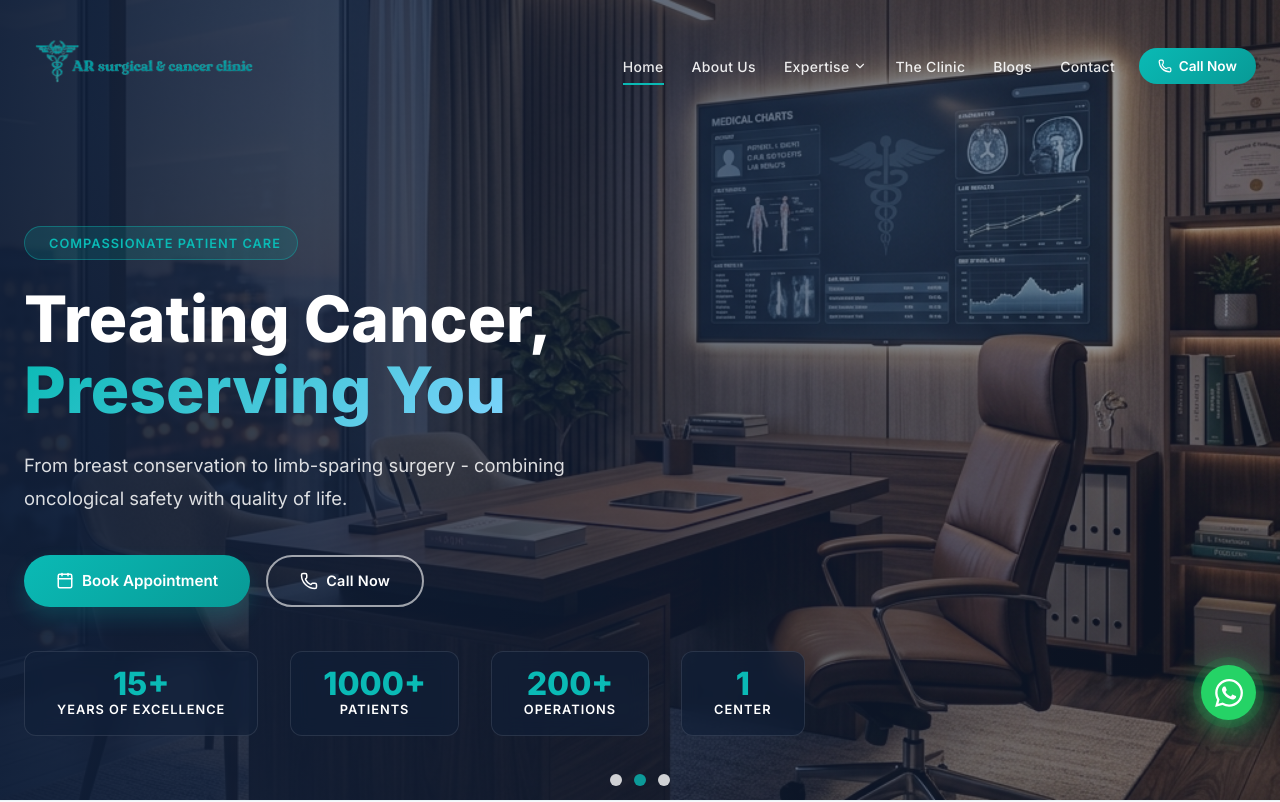
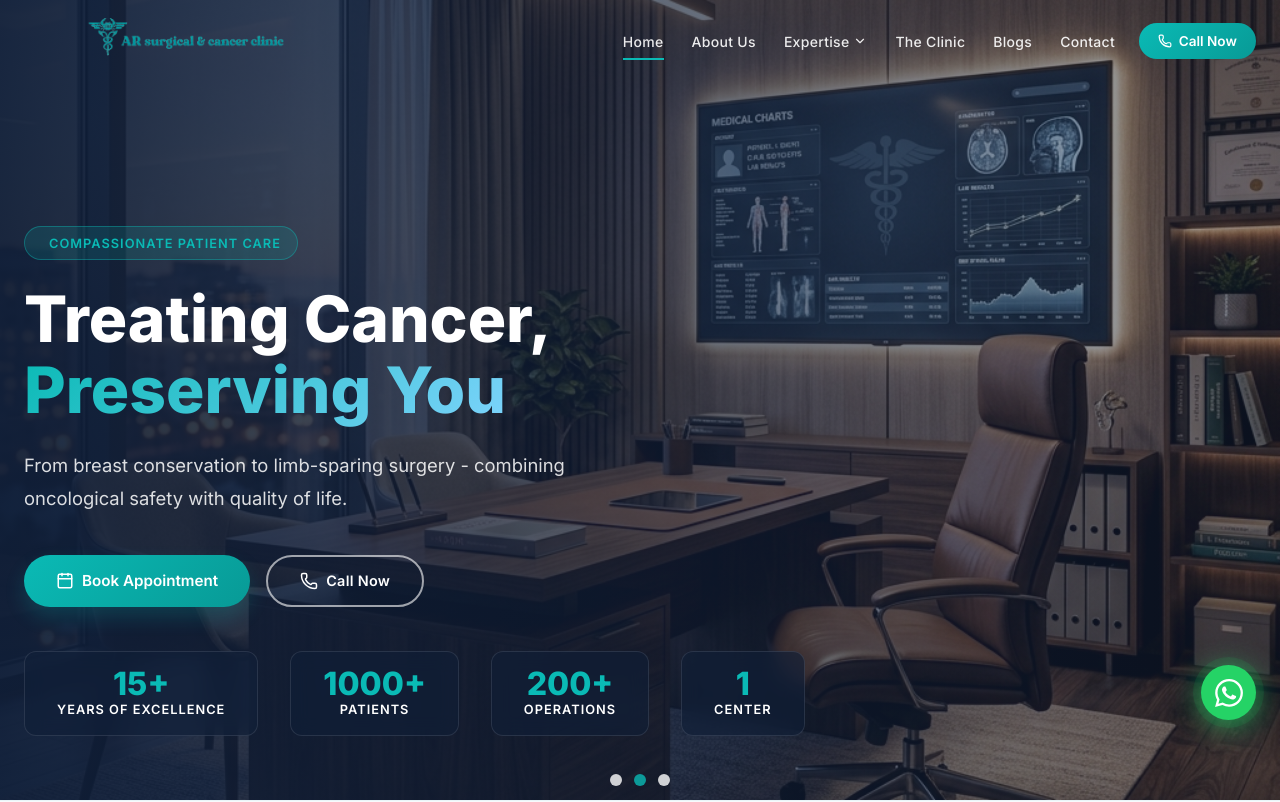
Before and after one commit to yakash4658r/Ajay_Oncologist, a React (Vite) app: page / in a window 1280 px wide. Shown: the top 802 px of the page. Built offline with nearby package versions, Linux system fonts and the light colour scheme.

Commit message:
Fix navbar height, scale logo instead

```diff
--- a/src/components/Navbar.tsx
+++ b/src/components/Navbar.tsx
@@ -63,11 +63,11 @@ export default function Navbar({ currentPage, setCurrentPage }: NavbarProps) {
           >
             <div style={{ display: 'flex', alignItems: 'center' }}>
               <div style={{
-                height: '100px',
-                display: 'flex', alignItems: 'center', justifyContent: 'flex-start',
-                overflow: 'hidden'
+                height: '50px',
+                width: '180px',
+                display: 'flex', alignItems: 'center', justifyContent: 'flex-start'
               }}>
-                <img src="./Logo_transparent.png" alt="Dr. A. Ajay Kumar Logo" style={{ height: '100%', width: 'auto', objectFit: 'contain' }} />
+                <img src="./Logo_transparent.png" alt="Dr. A. Ajay Kumar Logo" style={{ height: '100%', width: '100%', objectFit: 'contain', transform: 'scale(1.8)', transformOrigin: 'left center' }} />
               </div>
             </div>
           </button>
@@ -135,8 +135,8 @@ export default function Navbar({ currentPage, setCurrentPage }: NavbarProps) {
       {/* Mobile Menu */}
       <div className={`mobile-menu ${mobileOpen ? 'open' : ''}`}>
         <div style={{ display: 'flex', alignItems: 'center', justifyContent: 'space-between', marginBottom: '2rem' }}>
-          <div style={{ height: '65px', display: 'flex', alignItems: 'center' }}>
-            <img src="./Logo_transparent.png" alt="Logo" style={{ height: '100%', width: 'auto', objectFit: 'contain' }} />
+          <div style={{ height: '40px', width: '150px', display: 'flex', alignItems: 'center' }}>
+            <img src="./Logo_transparent.png" alt="Logo" style={{ height: '100%', width: '100%', objectFit: 'contain', transform: 'scale(1.8)', transformOrigin: 'left center' }} />
           </div>
           <button onClick={() => setMobileOpen(false)} style={{ background: 'none', border: 'none', color: 'rgba(255,255,255,0.7)', cursor: 'pointer' }}>
             <X size={24} />
```
